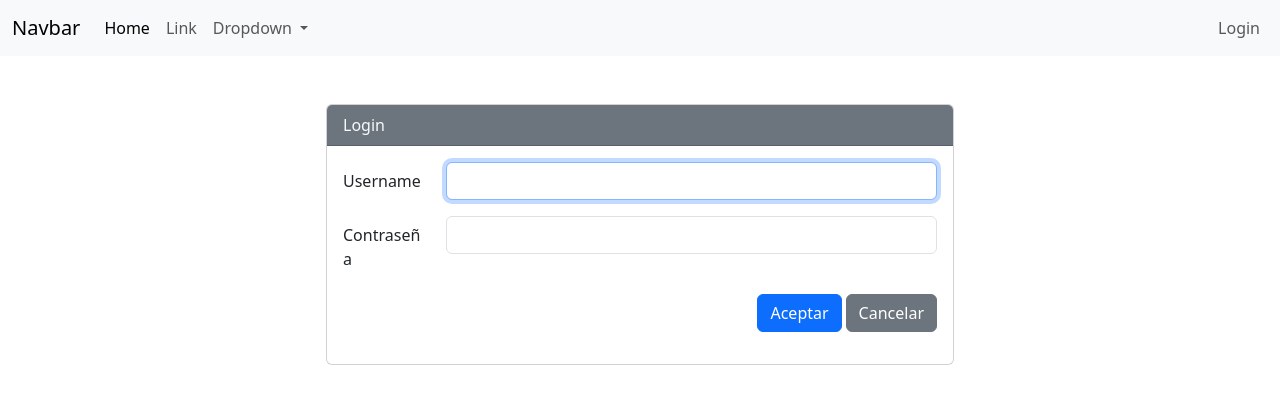
After one commit to TheCheetahGirls-3/melodia-conectada, a Laravel app: page /login in a window 1280 px wide. The commit adds this page. Shown: the top 404 px of the page. Run offline with Laravel 10, Linux system fonts and the light colour scheme; style sheets or scripts are compiled from the project's sources.

Commit message:
login
Desarrollo de login y registro

```diff
--- a/app/Http/Controllers/UsuarioController.php
+++ b/app/Http/Controllers/UsuarioController.php
@@ -2,11 +2,42 @@
 
 namespace App\Http\Controllers;
 
+use Hash;
 use App\Models\Usuario;
 use Illuminate\Http\Request;
+use Illuminate\Support\Facades\Auth;
 
 class UsuarioController extends Controller
 {
+
+    public function showLogin()
+    {
+
+        return view('auth.login');
+    }
+
+    public function login(Request $request)
+    {
+        $username = $request->input('username');
+        $contrasenya = $request->input('contrasenya');
+
+        $user = Usuario::where('username', $username)->first();
+
+        if ($user != null && Hash::check($contrasenya, $user->contrasenya)){
+            Auth::login($user);
+            $response = redirect('/home');
+        }else {
+            $request->session()->flash('error', 'usuario o contraseña incorrecta');
+            $response = redirect('/login')->withInput();
+        }
+
+        return $response;
+    }
+
+    public function logout(){
+        Auth::logout();
+        return redirect('/');
+    }
     /**
      * Display a listing of the resource.
      */
--- a/config/auth.php
+++ b/config/auth.php
@@ -62,7 +62,7 @@ return [
     'providers' => [
         'users' => [
             'driver' => 'eloquent',
-            'model' => App\Models\User::class,
+            'model' => App\Models\Usuario::class,
         ],
 
         // 'users' => [
--- /dev/null
+++ b/resources/views/auth/login.blade.php
@@ -0,0 +1,49 @@
+@extends('layouts.principal')
+
+@section('contenido')
+<div class="offset-lg-3 col-lg-6 mt-5">
+    {{-- @include('partials.mensajes') --}}
+    <div class="card">
+        <div class="card-header bg-secondary text-light">
+                Login
+        </div>
+        <div class="card-body">
+            <form action="{{ action([App\Http\Controllers\UsuarioController::class, 'login']) }}" method="POST">
+                @csrf
+                <div class="row mb-3">
+                    <label for="correu" class="col-sm-2 col-form-label">Username</label>
+                    <div class="col-sm-10">
+                        <input type="text" class="form-control" id="username" name="username" autofocus
+                        value="{{ old('username') }}">
+                    </div>
+                </div>
+
+                <div class="row mb-3">
+                    <label for="contrasenya" class="col-sm-2 col-form-label">Contraseña</label>
+                    <div class="col-sm-10">
+                        <input type="password" class="form-control" id="contrasenya" name="contrasenya"
+                        value="{{ old('contrasenya') }}">
+                    </div>
+                </div>
+
+                <div class="row mb-3">
+                    <div class="col-sm-12 d-flex flex-row-reverse">
+                        <a href="{{ url('/') }}" class="btn btn-secondary float-right ms-1"><i class="fa fa-times"
+                            aria-hidden="true"></i>
+                            Cancelar
+                        </a>
+                        <button type="submit" class="btn btn-primary float-right"><i class="fa fs-check"
+                            aria-hidden="true"></i>
+                            Aceptar
+                        </button>
+                    </div>
+                </div>
+
+            </form>
+
+        </div>
+    </div>
+
+</div>
+
+@endsection
--- /dev/null
+++ b/resources/views/home.blade.php
@@ -0,0 +1,5 @@
+@extends('layouts.principal')
+
+@section('contenido')
+{{ $user->rol->nombre }}
+@endsection
--- a/resources/views/layouts/principal.blade.php
+++ b/resources/views/layouts/principal.blade.php
@@ -1,5 +1,6 @@
 <!DOCTYPE html>
 <html lang="en">
+
 <head>
     <meta charset="UTF-8">
     <meta name="viewport" content="width=device-width, initial-scale=1.0">
@@ -9,10 +10,69 @@
         @yield('title')
     </title>
 </head>
+
 <body>
-    <div id="app">
-        {{-- @yield('content') --}}
+    <nav class="navbar navbar-expand-lg bg-body-tertiary">
+        <div class="container-fluid">
+            <a class="navbar-brand" href="#">Navbar</a>
+            <button class="navbar-toggler" type="button" data-bs-toggle="collapse"
+                data-bs-target="#navbarSupportedContent" aria-controls="navbarSupportedContent" aria-expanded="false"
+                aria-label="Toggle navigation">
+                <span class="navbar-toggler-icon"></span>
+            </button>
+            <div class="collapse navbar-collapse" id="navbarSupportedContent">
+                <ul class="navbar-nav me-auto mb-2 mb-lg-0">
+                    <li class="nav-item">
+                        <a class="nav-link active" aria-current="page" href="#">Home</a>
+                    </li>
+                    <li class="nav-item">
+                        <a class="nav-link" href="#">Link</a>
+                    </li>
+                    <li class="nav-item dropdown">
+                        <a class="nav-link dropdown-toggle" href="#" role="button" data-bs-toggle="dropdown"
+                            aria-expanded="false">
+                            Dropdown
+                        </a>
+                        <ul class="dropdown-menu">
+                            <li><a class="dropdown-item" href="#">Cerrar Sseión</a></li>
+                            <li><a class="dropdown-item" href="#">Another action</a></li>
+                            <li>
+                                <hr class="dropdown-divider">
+                            </li>
+                            <li><a class="dropdown-item" href="#">Something else here</a></li>
+                        </ul>
+                    </li>
+                </ul>
+                <form class="d-flex" role="search">
+                    <ul class="navbar-nav" me-auto mb-2 mb.lg-0>
+                        @if(Auth::check())
+                        <li class="nav-item dropdown">
+                            <a class="nav-link dropdown-toggle" href="#" role="button" data-bs-toggle="dropdown" aria-expanded="false">
+                                {{ Auth::user()->nombre }} {{ Auth::user()->apellidos }}
+                            </a>
+                            <div class="dropdown-menu" aria-labelledby="navbarDropdown">
+                                <a class="dropdown-item" href="{{ url('/logout') }}"><i class="fa fa-sign-out" aria-hidden="true"></i>
+                                Logout</a>
+                            </div>
+                        </li>
+                        @else
+                        <li class="nav-item">
+                            <a class="nav-link" href="{{ url('/login') }}"><i class="fa fa-sign-in" aria-hidden="true"></i>
+                            Login</a>
+                        </li>
+                    </ul>
+                    @endif
+                </form>
+            </div>
+        </div>
+    </nav>
+    {{-- <div id="app">
+
         <ejemplo></ejemplo>
+    </div> --}}
+    <div class="container-fluid">
+        @yield('contenido')
     </div>
 </body>
+
 </html>
--- a/routes/web.php
+++ b/routes/web.php
@@ -1,5 +1,7 @@
 <?php
 
+use App\Http\Controllers\UsuarioController;
+use App\Models\Usuario;
 use Illuminate\Support\Facades\Route;
 
 /*
@@ -14,5 +16,17 @@ use Illuminate\Support\Facades\Route;
 */
 
 Route::get('/', function () {
-    return view('pagejemplo');
+    return view('index');
 });
+
+Route::get('/login', [UsuarioController::class, 'showLogin'])->name('login');
+Route::post('/login', [UsuarioController::class, 'login']);
+Route::get('/logout', [UsuarioController::class, 'logout']);
+
+Route::middleware(['auth'])->group(function (){
+    Route::get('/home', function () {
+        $user = Auth::user();
+
+        return view('home', compact('user'));
+    });
+});
```
Also changed, not shown: app/Models/User.php (added, +44 -0 lines), app/Models/Usuario.php (+5 -2 lines), resources/views/index.blade.php (+1 -12 lines).
